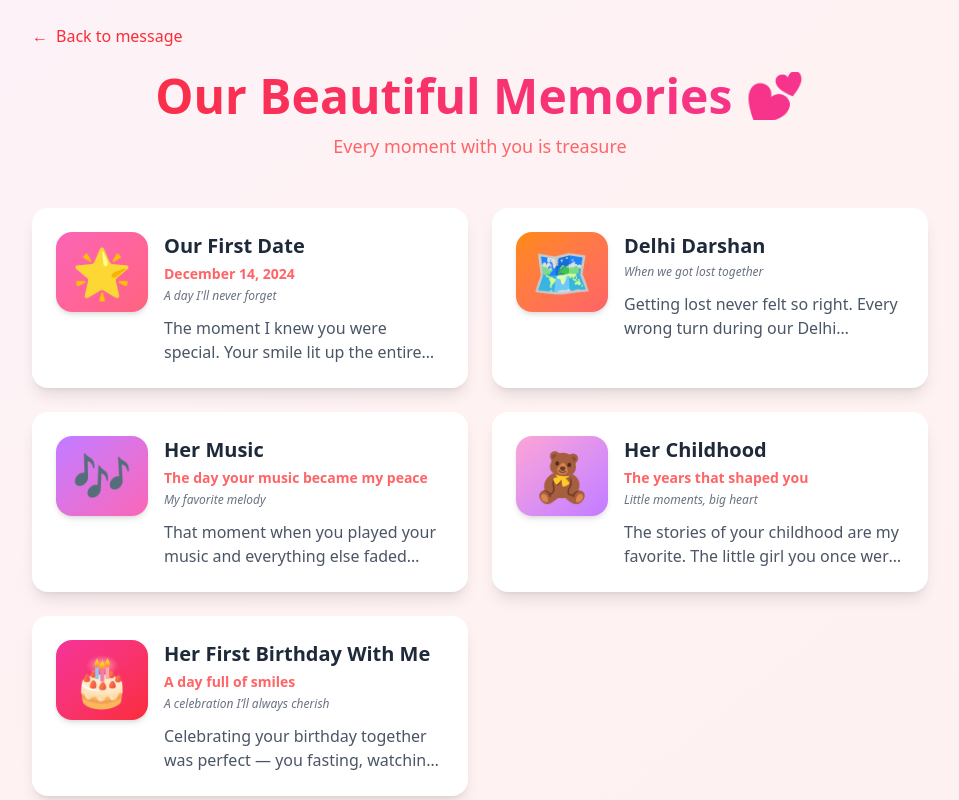
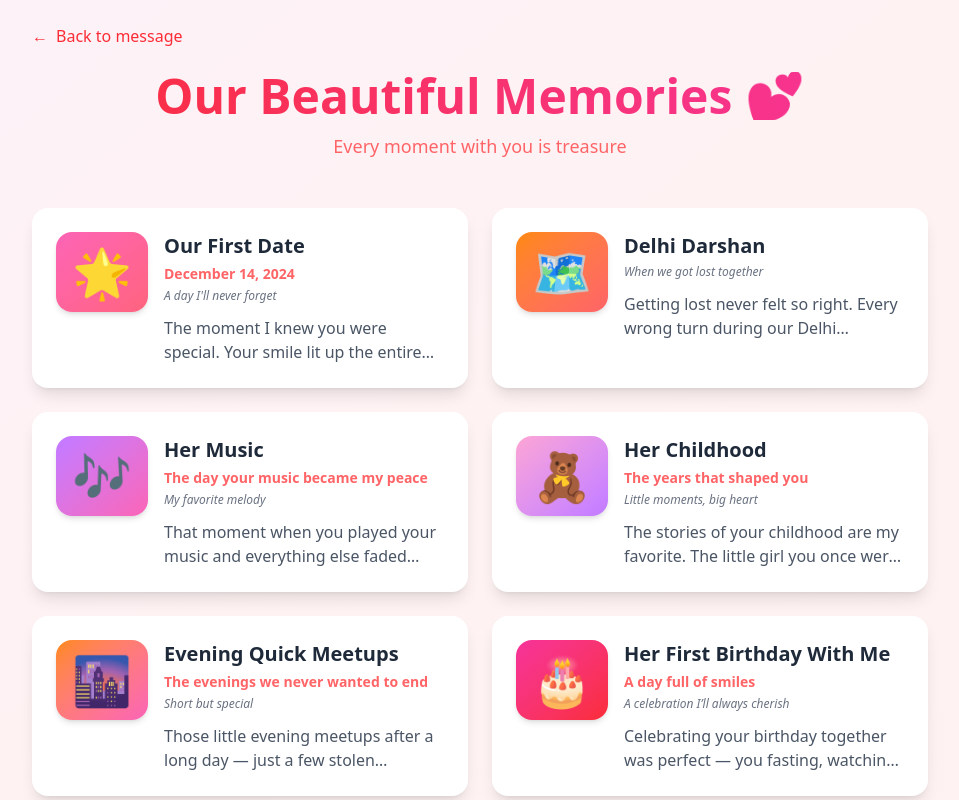
Before and after one commit to NileshAithani/14, a React (Vite) app in the folder UI/: page /memories in a window 1280 px wide. Shown: the top 800 px of the page, without its empty margins (160-1119 px from the left). Built offline with nearby package versions, Linux system fonts and the light colour scheme; a web font is replaced by a local one.

Commit message:
Update MemoriesPage.jsx

```diff
--- a/UI/src/pages/ValentineCard/CelebrationMessage/MemoriesPage.jsx
+++ b/UI/src/pages/ValentineCard/CelebrationMessage/MemoriesPage.jsx
@@ -51,20 +51,20 @@ import ninthChildhoodPhoto from "../../../assets/Child/9.jpg";
 import tenthChildhoodPhoto from "../../../assets/Child/10.jpg";
 import eleventhChildhoodPhoto from "../../../assets/Child/11.jpg";
 
-// import firstEveningPhoto from "../../../assets/Evening/1.MP4";
-// import secondEveningPhoto from "../../../assets/Evening/2.MP4";
-// import thirdEveningPhoto from "../../../assets/Evening/3.mov";
-// import fourthEveningPhoto from "../../../assets/Evening/4.mov";
+import firstEveningPhoto from "../../../assets/Evening/1.MP4";
+import secondEveningPhoto from "../../../assets/Evening/2.MP4";
+import thirdEveningPhoto from "../../../assets/Evening/3.mov";
+import fourthEveningPhoto from "../../../assets/Evening/4.mov";
 // import fifthEveningPhoto from "../../../assets/Evening/5.mov";
 // import sixthEveningPhoto from "../../../assets/Evening/6.mov";
-// import seventhEveningPhoto from "../../../assets/Evening/7.mov";
-// import eighthEveningPhoto from "../../../assets/Evening/8.png";
-// import ninthEveningPhoto from "../../../assets/Evening/9.png";
-// import tenthEveningPhoto from "../../../assets/Evening/10.png";
-// import eleventhEveningPhoto from "../../../assets/Evening/11.png";
-// import twelfthEveningPhoto from "../../../assets/Evening/12.png";
-// import thirteenthEveningPhoto from "../../../assets/Evening/13.png";
-// import fourteenthEveningPhoto from "../../../assets/Evening/14.mov";
+import seventhEveningPhoto from "../../../assets/Evening/7.mov";
+import eighthEveningPhoto from "../../../assets/Evening/8.png";
+import ninthEveningPhoto from "../../../assets/Evening/9.png";
+import tenthEveningPhoto from "../../../assets/Evening/10.png";
+import eleventhEveningPhoto from "../../../assets/Evening/11.png";
+import twelfthEveningPhoto from "../../../assets/Evening/12.png";
+import thirteenthEveningPhoto from "../../../assets/Evening/13.png";
+import fourteenthEveningPhoto from "../../../assets/Evening/14.mov";
 
 import firstBdayPhoto from "../../../assets/HerBday/1.mov";
 import secondBdayPhoto from "../../../assets/HerBday/2.mov";
@@ -272,81 +272,81 @@ export default function MemoriesPage() {
         },
       ],
     },
-    // {
-    //   id: 5,
-    //   title: "Evening Quick Meetups",
-    //   date: "The evenings we never wanted to end",
-    //   subtitle: "Short but special",
-    //   emoji: "🌆",
-    //   description:
-    //     "Those little evening meetups after a long day — just a few stolen moments together, but they meant everything. No grand plans, just us, laughter, and the comfort of being side by side.",
-    //   image: "☕",
-    //   color: "from-orange-400 to-pink-400",
-    //   photos: [
-    //     {
-    //       id: 1,
-    //       url: firstEveningPhoto,
-    //       caption: "A peaceful start to the evening",
-    //     },
-    //     {
-    //       id: 2,
-    //       url: secondEveningPhoto,
-    //       caption: "Simple moments, shared smiles",
-    //     },
-    //     {
-    //       id: 3,
-    //       url: thirdEveningPhoto,
-    //       caption: "Just a quiet pause together",
-    //     },
-    //     {
-    //       id: 4,
-    //       url: fourthEveningPhoto,
-    //       caption: "Comfort in the little things",
-    //     },
-    //     {
-    //       id: 5,
-    //       url: fifthEveningPhoto,
-    //       caption: "Another evening, another memory",
-    //     },
-    //     { id: 6, url: sixthEveningPhoto, caption: "Time well spent" },
-    //     {
-    //       id: 7,
-    //       url: seventhEveningPhoto,
-    //       caption: "Moments that felt effortless",
-    //     },
-    //     {
-    //       id: 8,
-    //       url: eighthEveningPhoto,
-    //       caption: "Soft skies and calm conversations",
-    //     },
-    //     { id: 9, url: ninthEveningPhoto, caption: "Side by side, as always" },
-    //     {
-    //       id: 10,
-    //       url: tenthEveningPhoto,
-    //       caption: "A short break from the world",
-    //     },
-    //     {
-    //       id: 11,
-    //       url: eleventhEveningPhoto,
-    //       caption: "Evenings made a little brighter",
-    //     },
-    //     {
-    //       id: 12,
-    //       url: twelfthEveningPhoto,
-    //       caption: "Ending the day on a good note",
-    //     },
-    //     {
-    //       id: 13,
-    //       url: thirteenthEveningPhoto,
-    //       caption: "One more memory to hold onto",
-    //     },
-    //     {
-    //       id: 14,
-    //       url: fourteenthEveningPhoto,
-    //       caption: "Moments worth replaying",
-    //     },
-    //   ],
-    // },
+    {
+      id: 5,
+      title: "Evening Quick Meetups",
+      date: "The evenings we never wanted to end",
+      subtitle: "Short but special",
+      emoji: "🌆",
+      description:
+        "Those little evening meetups after a long day — just a few stolen moments together, but they meant everything. No grand plans, just us, laughter, and the comfort of being side by side.",
+      image: "☕",
+      color: "from-orange-400 to-pink-400",
+      photos: [
+        {
+          id: 1,
+          url: firstEveningPhoto,
+          caption: "A peaceful start to the evening",
+        },
+        {
+          id: 2,
+          url: secondEveningPhoto,
+          caption: "Simple moments, shared smiles",
+        },
+        {
+          id: 3,
+          url: thirdEveningPhoto,
+          caption: "Just a quiet pause together",
+        },
+        {
+          id: 4,
+          url: fourthEveningPhoto,
+          caption: "Comfort in the little things",
+        },
+        // {
+        //   id: 5,
+        //   url: fifthEveningPhoto,
+        //   caption: "Another evening, another memory",
+        // },
+        // { id: 6, url: sixthEveningPhoto, caption: "Time well spent" },
+        {
+          id: 7,
+          url: seventhEveningPhoto,
+          caption: "Moments that felt effortless",
+        },
+        {
+          id: 8,
+          url: eighthEveningPhoto,
+          caption: "Soft skies and calm conversations",
+        },
+        { id: 9, url: ninthEveningPhoto, caption: "Side by side, as always" },
+        {
+          id: 10,
+          url: tenthEveningPhoto,
+          caption: "A short break from the world",
+        },
+        {
+          id: 11,
+          url: eleventhEveningPhoto,
+          caption: "Evenings made a little brighter",
+        },
+        {
+          id: 12,
+          url: twelfthEveningPhoto,
+          caption: "Ending the day on a good note",
+        },
+        {
+          id: 13,
+          url: thirteenthEveningPhoto,
+          caption: "One more memory to hold onto",
+        },
+        {
+          id: 14,
+          url: fourteenthEveningPhoto,
+          caption: "Moments worth replaying",
+        },
+      ],
+    },
     {
       id: 6,
       title: "Her First Birthday With Me",
```
